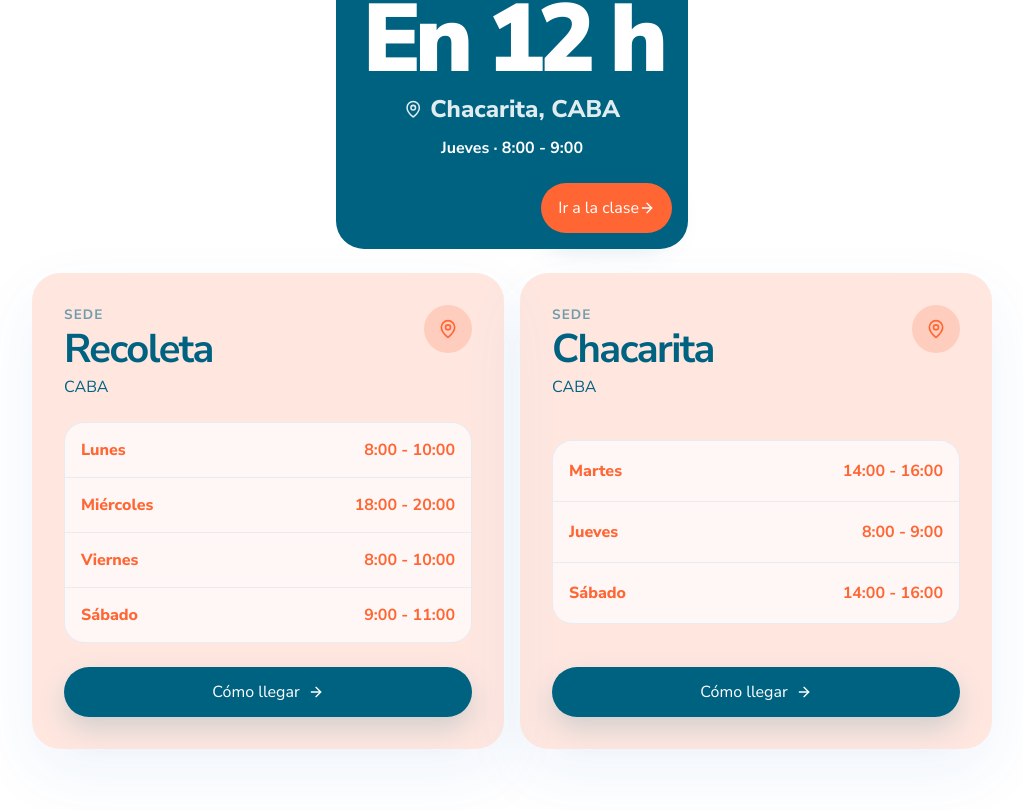
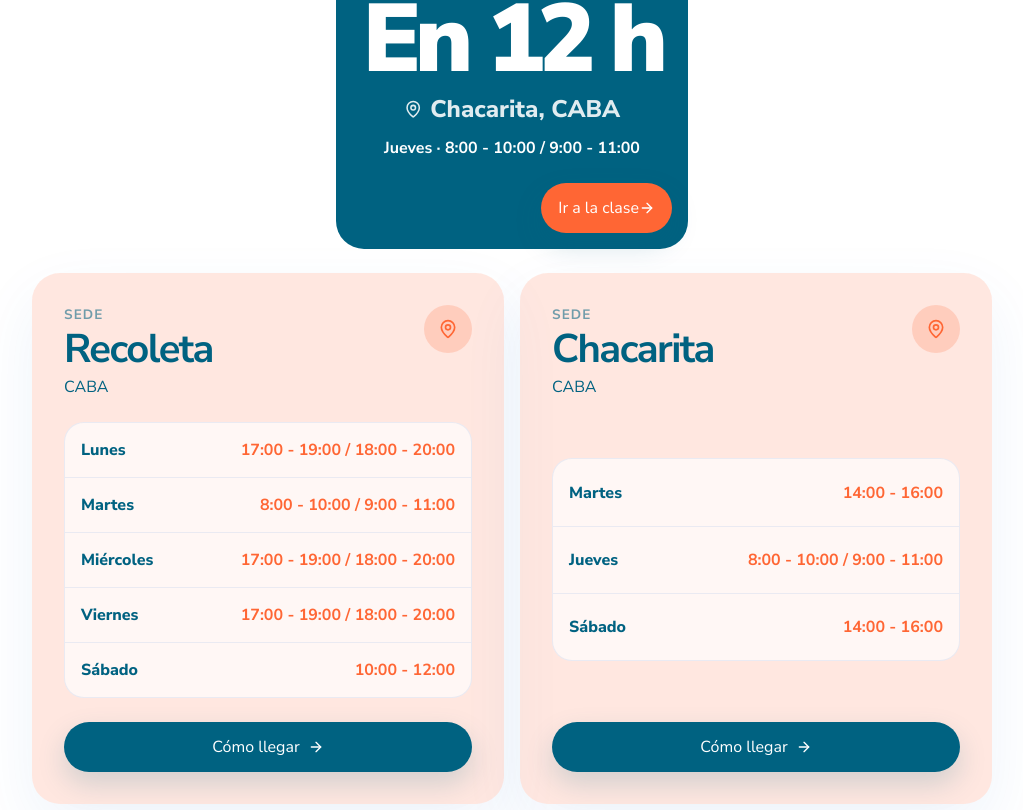
Before and after one commit to anabella91/verticecalistenia, a Next.js app: page / in a window 1280 px wide. Shown: the part 2390-3200 px from the top of the page, without its empty margins (128-1151 px from the left). Built offline with nearby package versions, Linux system fonts and the light colour scheme; no server answers.

Commit message:
se modifican horarios y se agrega signature

```diff
--- a/components/sections/FinalCTA.tsx
+++ b/components/sections/FinalCTA.tsx
@@ -79,7 +79,7 @@ export default function FinalCTA() {
                 aria-hidden="true"
               />
             </Button>
-
+            <div className="footer_actions">
               <a
                 className="final-cta__instagram"
                 href={INSTAGRAM_URL}
@@ -91,6 +91,8 @@ export default function FinalCTA() {
 
                 <span>@{INSTAGRAM_USERNAME}</span>
               </a>
+              <span className="signature">Sitio creado por AnabellaDR</span>
+            </div>
           </div>
         </div>
       </div>
--- a/components/sections/ScheduleSection.tsx
+++ b/components/sections/ScheduleSection.tsx
@@ -39,19 +39,23 @@ const locations: Location[] = [
     schedule: [
       {
         day: "Lunes",
-        time: "8:00 - 10:00",
+        time: "17:00 - 19:00 / 18:00 - 20:00",
+      },
+      {
+        day: "Martes",
+        time: "8:00 - 10:00 / 9:00 - 11:00",
       },
       {
         day: "Miércoles",
-        time: "18:00 - 20:00",
+        time: "17:00 - 19:00 / 18:00 - 20:00",
       },
       {
         day: "Viernes",
-        time: "8:00 - 10:00",
+        time: "17:00 - 19:00 / 18:00 - 20:00",
       },
       {
         day: "Sábado",
-        time: "9:00 - 11:00",
+        time: "10:00 - 12:00",
       },
     ],
   },
@@ -67,7 +71,7 @@ const locations: Location[] = [
       },
       {
         day: "Jueves",
-        time: "8:00 - 9:00",
+        time: "8:00 - 10:00 / 9:00 - 11:00",
       },
       {
         day: "Sábado",
--- a/styles/final-cta.css
+++ b/styles/final-cta.css
@@ -86,6 +86,15 @@
   height: 1.1rem;
 }
 
+.footer_actions {
+  display: flex;
+  flex-direction: column;
+}
+
+.signature {
+  font-size: 0.8rem;
+}
+
 @media (min-width: 48rem) {
   .final-cta__actions {
     align-items: center;
--- a/styles/schedule-section.css
+++ b/styles/schedule-section.css
@@ -189,10 +189,9 @@
 
 .schedule-section__row {
   display: flex;
-  align-items: center;
-  justify-content: space-between;
-  gap: 1rem;
+  flex-direction: column;
   padding: 1rem;
+  gap: 0.2rem;
 }
 
 .schedule-section__row + .schedule-section__row {
@@ -205,7 +204,7 @@
 }
 
 .schedule-section__day {
-  color: var(--color-tertiary);
+  color: var(--color-quaternary);
   font-size: 1rem;
   font-weight: 800;
 }
@@ -270,4 +269,11 @@
   .schedule-section__grid {
     grid-template-columns: repeat(2, minmax(0, 1fr));
   }
+
+  .schedule-section__row {
+    flex-direction: row;
+    align-items: center;
+    justify-content: space-between;
+    gap: 1rem;
+  }
 }
```
Lines whose indentation alone changed are shown as unchanged.
